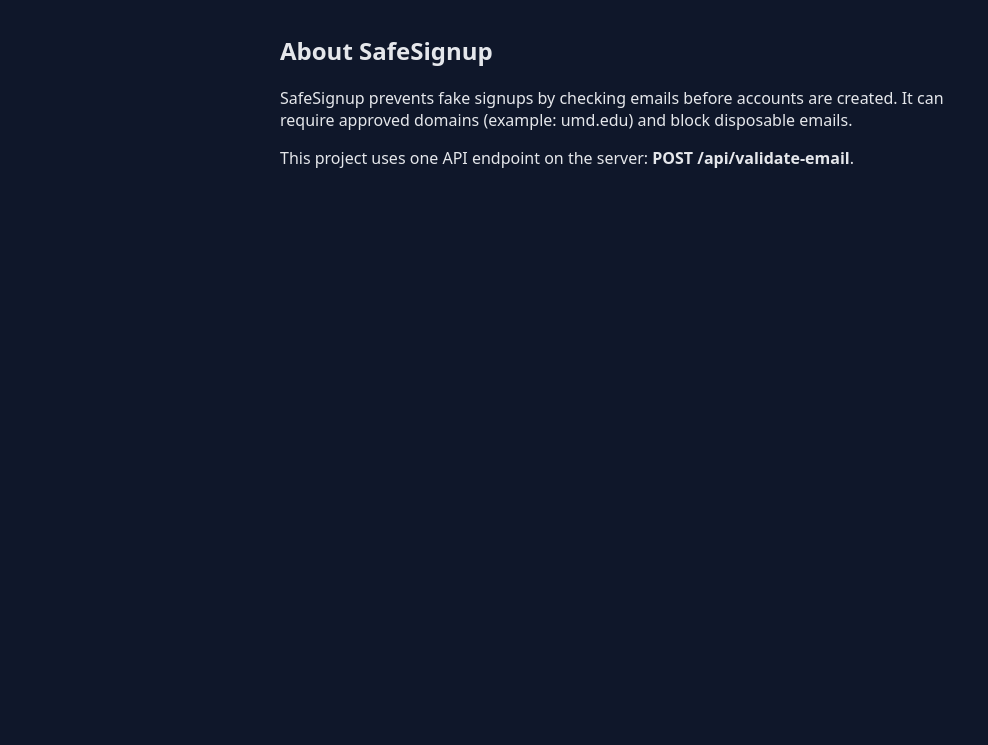
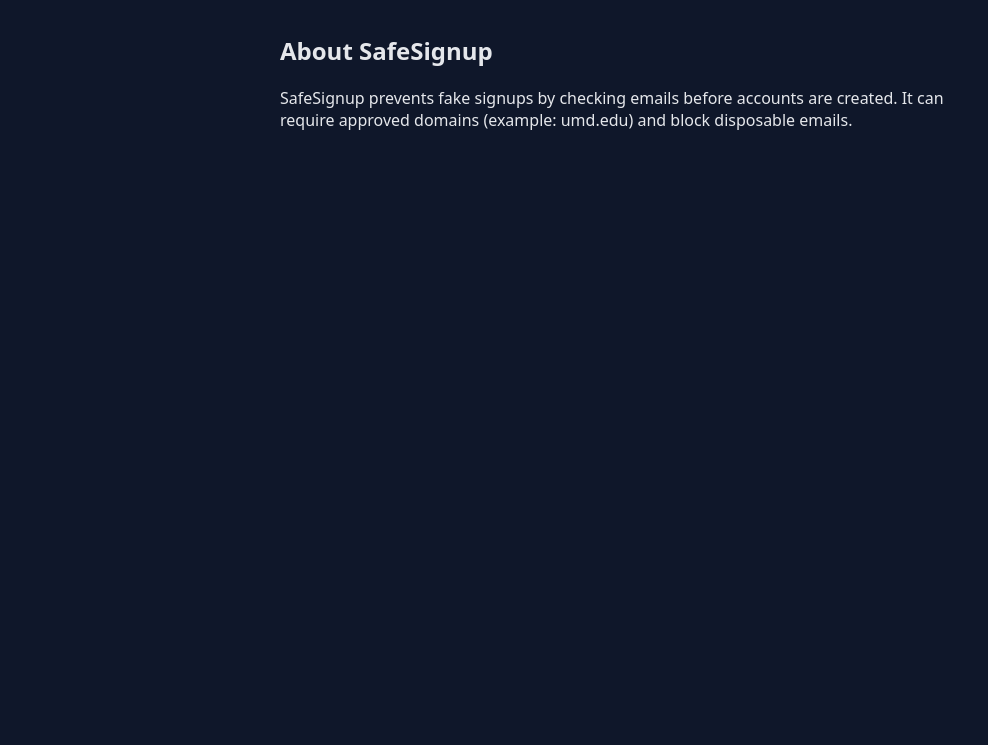
Before and after one commit to Gjhin/final-project-draft, a website: page about.html in a window 1280 px wide. Shown: the part 55-800 px from the top of the page, without its empty margins (0-988 px from the left). Drawn offline with Linux system fonts and the light colour scheme.

```diff
--- a/about.html
+++ b/about.html
@@ -25,9 +25,6 @@
         SafeSignup prevents fake signups by checking emails before accounts are created.
         It can require approved domains (example: umd.edu) and block disposable emails.
       </p>
-      <p class="muted">
-        This project uses one API endpoint on the server: <strong>POST /api/validate-email</strong>.
-      </p>
     </section>
   </main>
 
```
